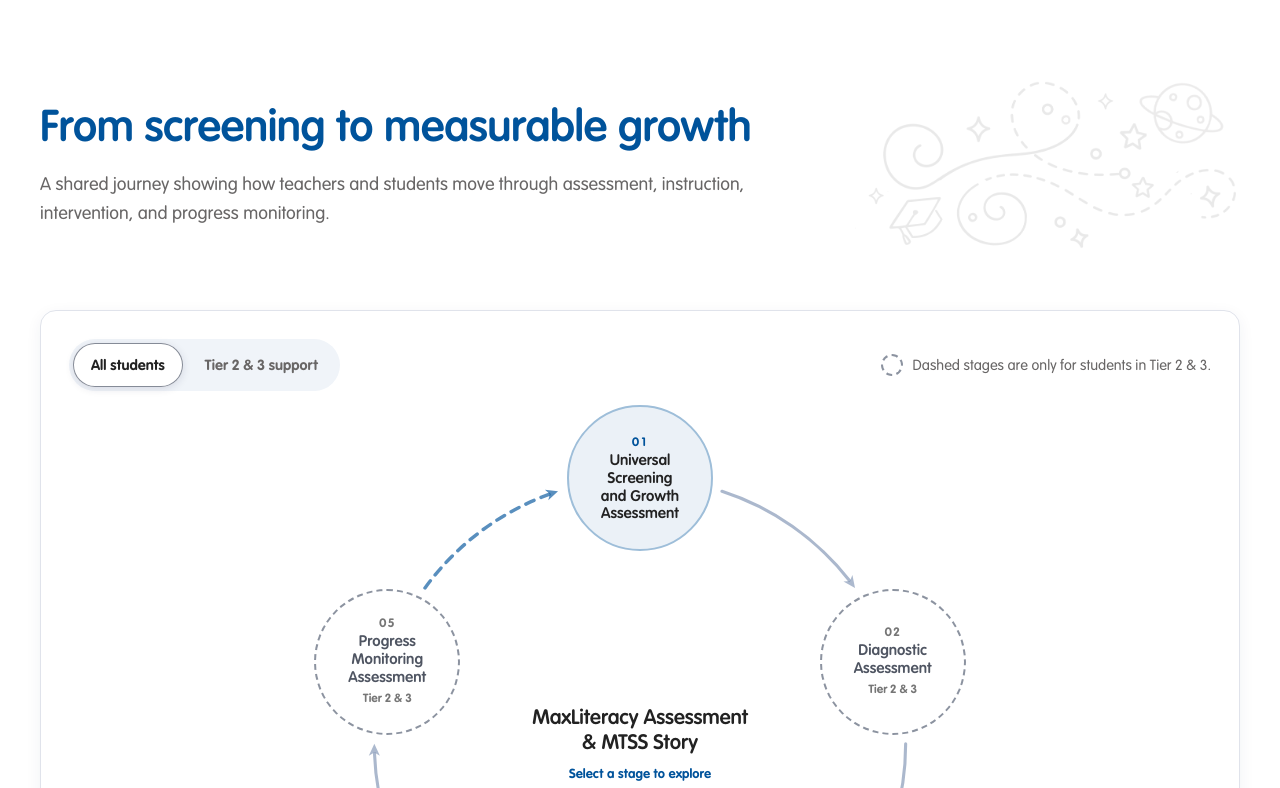
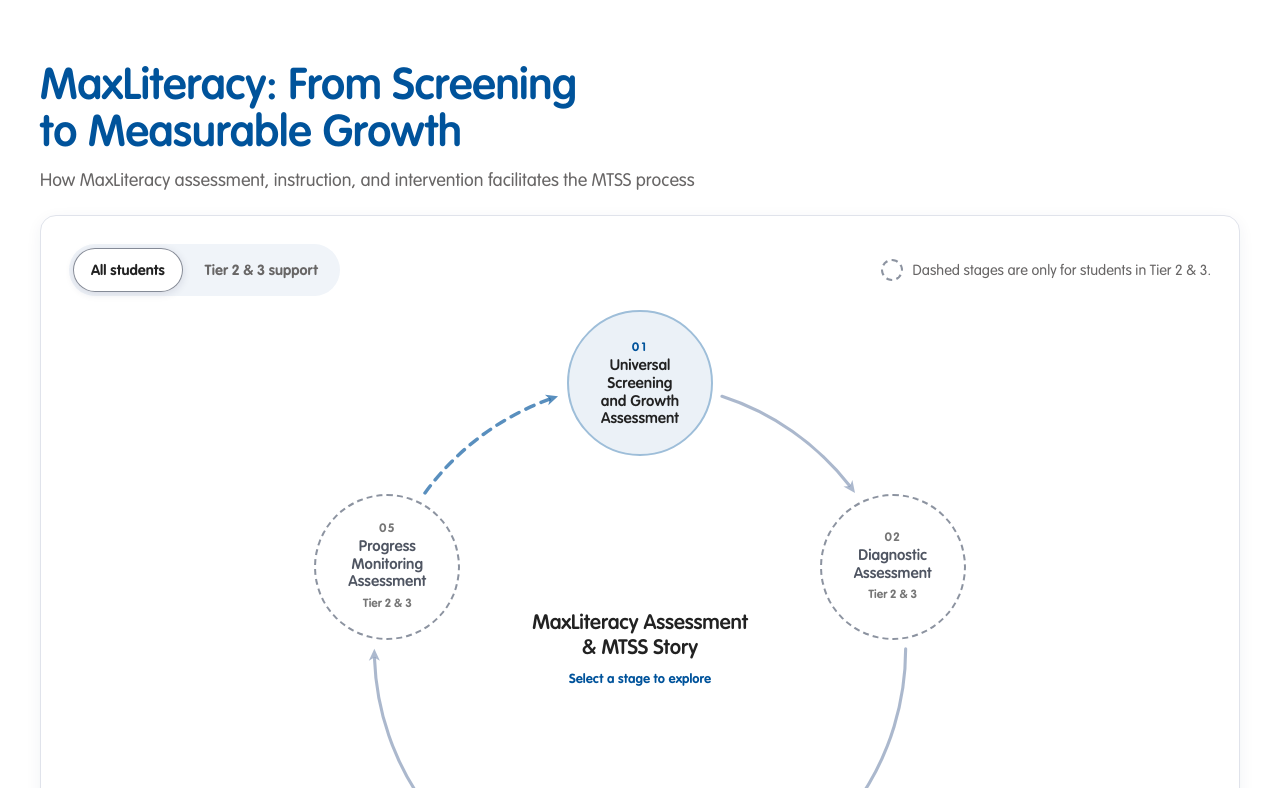
Before and after one commit to yatlagh1/benchmark-projects, a plain HTML site: page maxlit-growth-loop-v2/index.html in a window 1280 px wide. Shown: the top 788 px of the page. Drawn offline with Linux system fonts and the light colour scheme.

Commit message:
Growth loop v2: new title and subtitle, header closer to the diagram, motif removed

```diff
--- a/maxlit-growth-loop-v2/css/maxlit-growth-loop.css
+++ b/maxlit-growth-loop-v2/css/maxlit-growth-loop.css
@@ -61,16 +61,14 @@ button{ font-family:var(--font); touch-action:manipulation; -webkit-tap-highligh
    white gap); its height is capped to the text block so the card never moves */
 .a-top{ display:flex; align-items:center; gap:40px; }
 .a-head{ flex:0 1 767px; min-width:0; }
-.a-motif{ flex:1 1 0; min-width:0; height:210px; max-width:600px;
-  background:url("../assets/motif03.png") no-repeat left center/contain; opacity:.085; }
 .a-h2{ font-size:44px; line-height:1.06; letter-spacing:-.01em; font-weight:600; color:var(--gl-blue); margin:0; }
 .a-sub{ font-size:22px; line-height:1.3; letter-spacing:-.01em; font-weight:600; color:var(--gl-blue); margin:16px 0 0; }
-.a-lede{ font-size:18px; line-height:1.65; font-weight:500; color:var(--gl-body); margin:20px 0 0; }
+.a-lede{ font-size:18px; line-height:1.65; font-weight:500; color:var(--gl-body); margin:12px 0 0; }
 
 /* ---------- tool card ---------- */
 /* no overflow:hidden on .tool - it would turn the card into the scroll
    container and stop the ring from staying in view */
-.tool{ margin-top:40px; background:#fff; border:1px solid var(--gl-line);
+.tool{ margin-top:20px; background:#fff; border:1px solid var(--gl-line);
   border-radius:var(--gl-radius); box-shadow:0 4px 16px rgba(0,45,90,.06); }
 
 /* the toggle and its key: a row over the ring (controls left, key right, as
@@ -441,12 +439,8 @@ button{ font-family:var(--font); touch-action:manipulation; -webkit-tap-highligh
   .ring{ width:100%; max-width:720px; margin:0 auto; }
   .detail{ width:100%; max-width:860px; margin:0 auto; }
 }
-@media (max-width:1200px){
-  .a-motif{ opacity:.06; }
-}
 @media (max-width:860px){
   .a-top{ display:block; }
-  .a-motif{ display:none; }
   .a-band{ padding:40px 0; }
   .a-shell{ padding:0 16px; }
   .a-h2{ font-size:30px; line-height:1.12; }
--- a/maxlit-growth-loop-v2/index.html
+++ b/maxlit-growth-loop-v2/index.html
@@ -4,7 +4,7 @@
 <meta charset="utf-8">
 <meta name="viewport" content="width=device-width, initial-scale=1">
 <meta name="color-scheme" content="light">
-<title>From screening to measurable growth</title>
+<title>MaxLiteracy: From Screening to Measurable Growth</title>
 <link rel="preconnect" href="https://fonts.googleapis.com">
 <link rel="preconnect" href="https://fonts.gstatic.com" crossorigin>
 <link rel="stylesheet" href="https://fonts.googleapis.com/css2?family=Quicksand:wght@400;500;600;700&display=swap">
@@ -20,11 +20,10 @@
   <div class="a-shell">
     <div class="a-top">
       <div class="a-head">
-        <h1 class="a-h2" id="loopTitle">From screening to measurable&nbsp;growth</h1>
-        <p class="a-lede">A shared journey showing how teachers and students move through
-          assessment, instruction, intervention, and progress&nbsp;monitoring.</p>
+        <h1 class="a-h2" id="loopTitle">MaxLiteracy: From Screening to Measurable&nbsp;Growth</h1>
+        <p class="a-lede">How MaxLiteracy assessment, instruction, and intervention facilitates
+          the MTSS&nbsp;process</p>
       </div>
-      <div class="a-motif" aria-hidden="true"></div>
     </div>
 
     <div class="tool">
```
